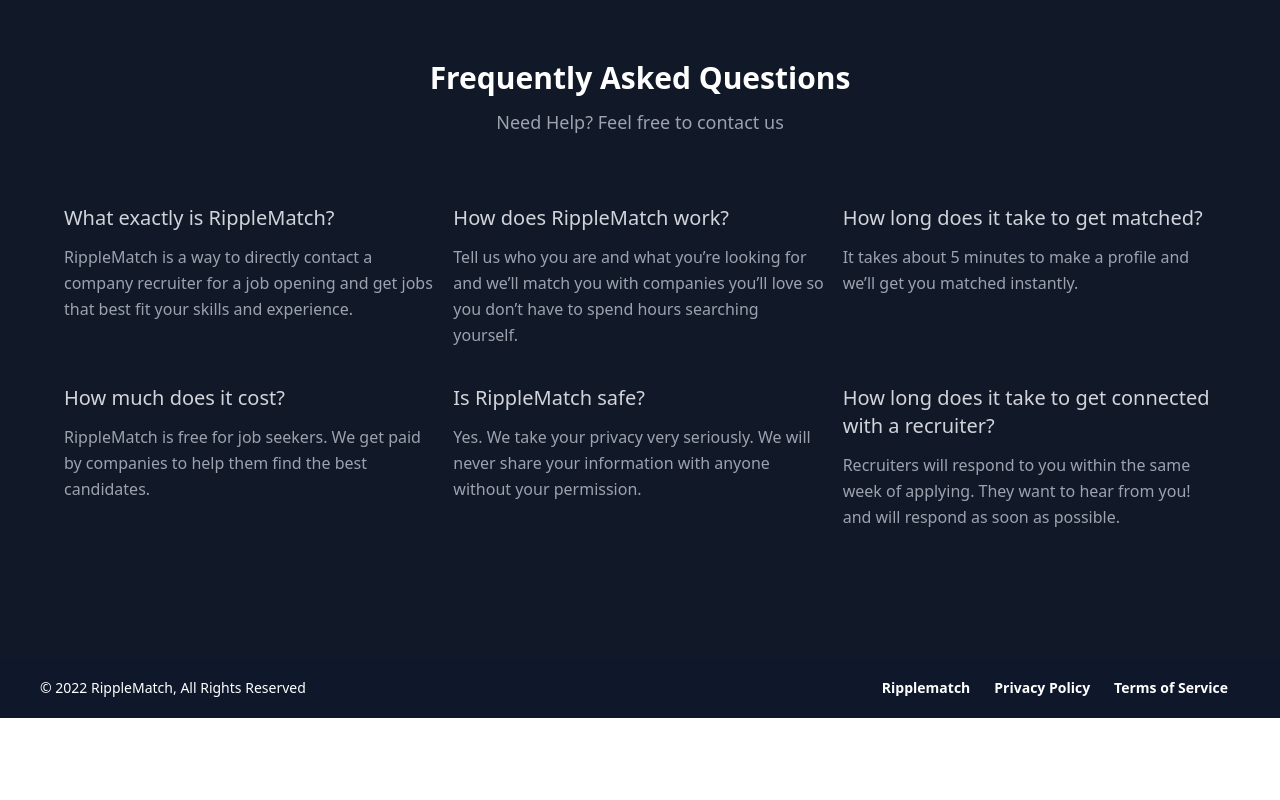
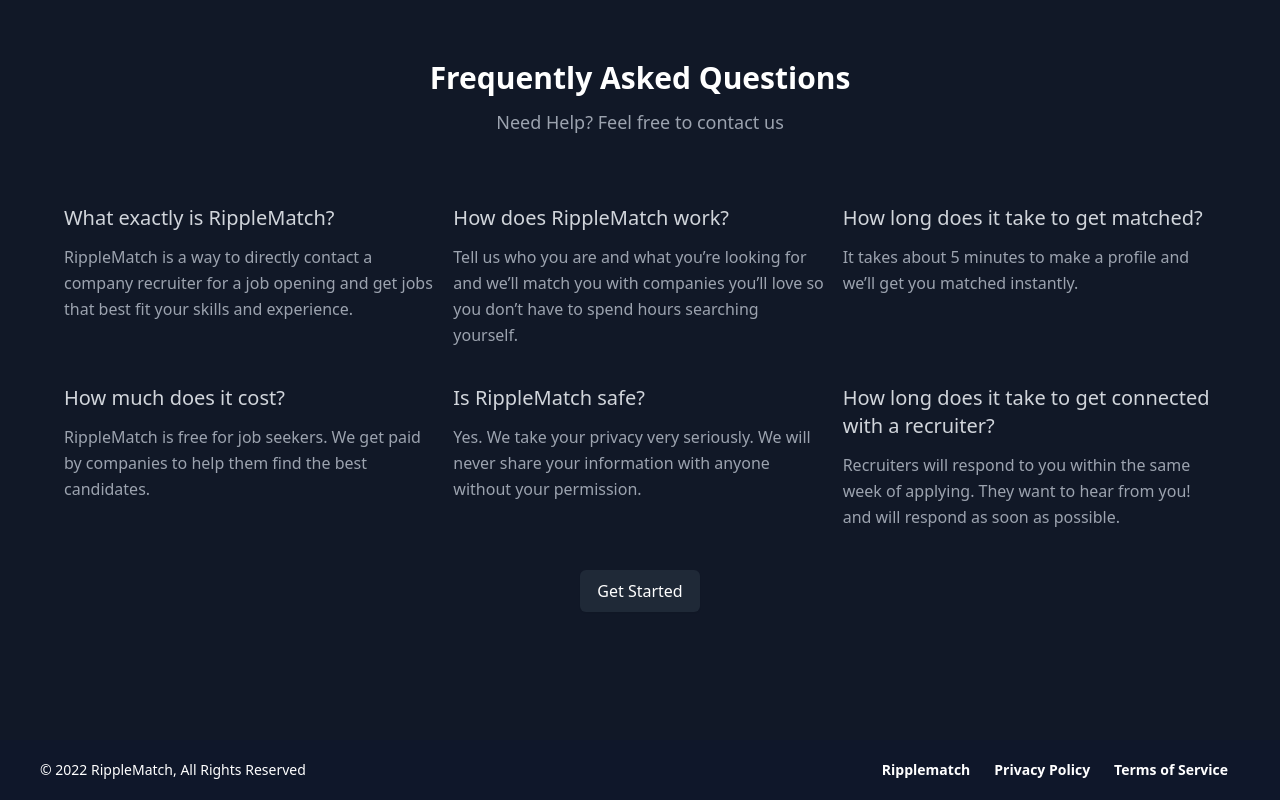
Before and after one commit to TensorCore/ripplematch-web, a Next.js app: page / in a window 1280 px wide. Shown: the part 2877-3677 px from the top of the page. Before the commit the page ends 3595 px from the top, so only its background shows below. Built offline with nearby package versions, Linux system fonts and the light colour scheme.

Commit message:
New Redirect Button

```diff
--- a/components/Faq.tsx
+++ b/components/Faq.tsx
@@ -56,7 +56,16 @@
                         }
                     </div>
                 </section>
+                {/* Center redirect button */}
+                <div className="flex justify-center mt-10">
+                <a href='https://ripplematch.com/index?r=RjM6MT' target="_blank" rel="noopener noreferrer">
+                        <span className="inline-flex items-center px-4 py-2 border border-transparent text-base font-medium rounded-md shadow-sm text-white bg-gray-800 hover:bg-gray-700 focus:outline-none focus:ring-2 focus:ring-offset-2 focus:ring-gray-500">
+                            Get Started
+                        </span>
+                    </a>
+                </div>
             </div>
+
         </section>
     )
 }
```
